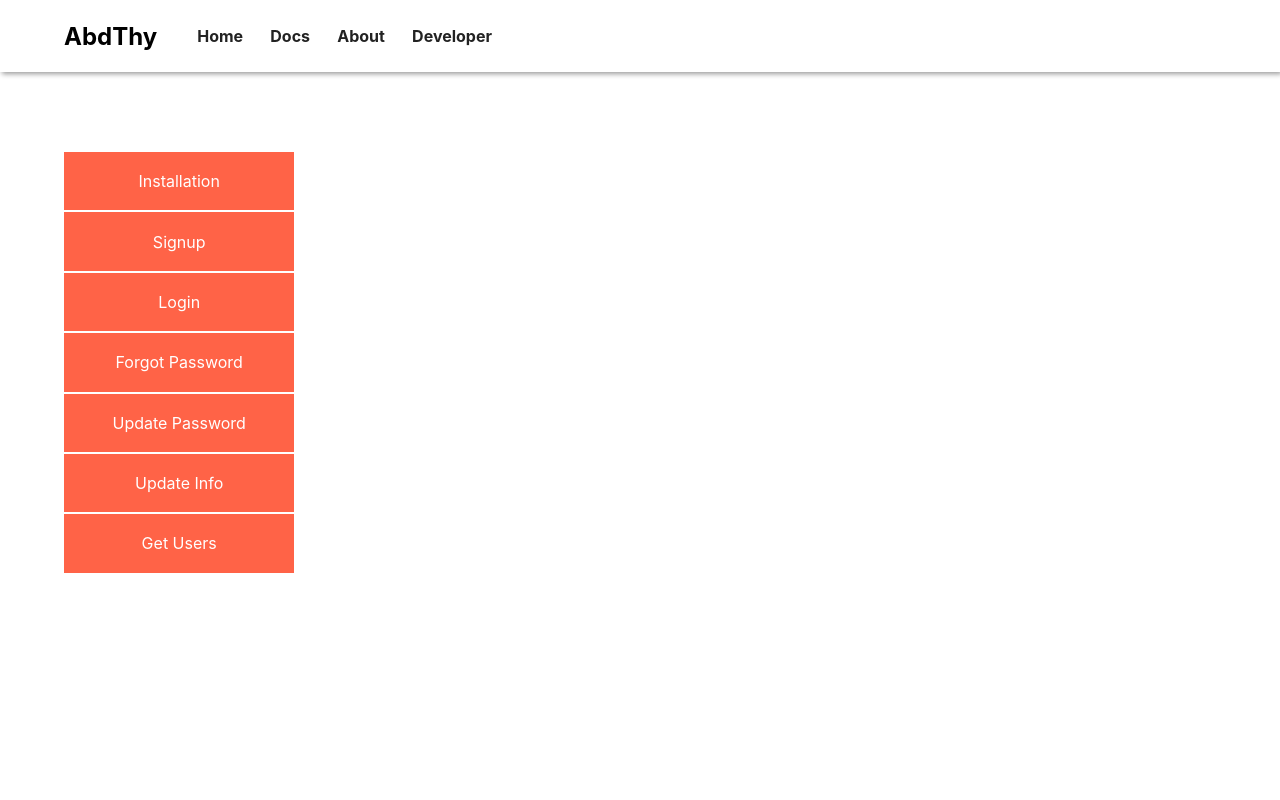
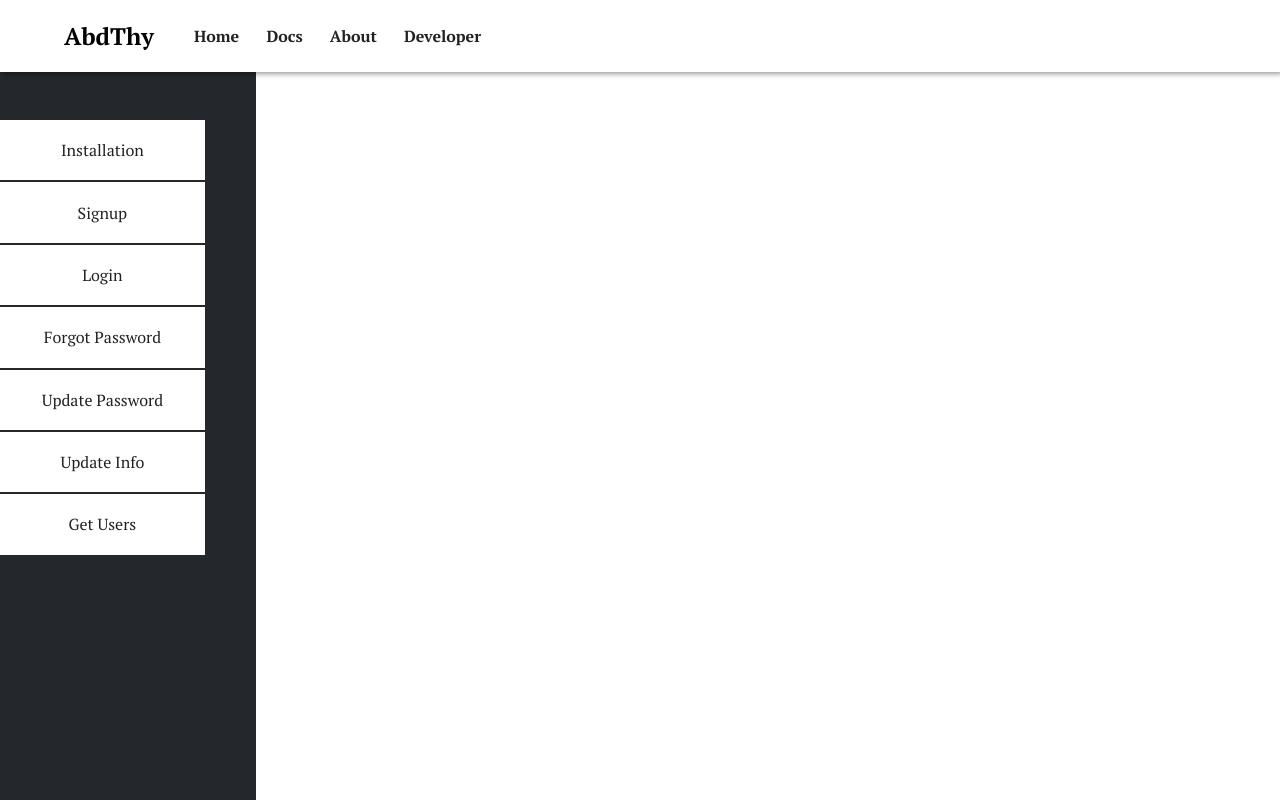
Before and after one commit to Abd-Alwahab/backend-api-auth-system-docs, a React (Create React App) app: page /docs in a window 1280 px wide. Built offline with nearby package versions, Linux system fonts and the light colour scheme.

Commit message:
working on get-start page

```diff
--- a/src/App.css
+++ b/src/App.css
@@ -1,6 +1,16 @@
+@import url("https://fonts.googleapis.com/css2?family=PT+Serif:wght@400;700&display=swap");
+
+.App {
+  overflow: hidden !important;
+}
+
 *::selection {
   background-color: #222;
   color: #fff;
+}
+
+body {
+  font-family: "PT Serif", serif;
 }
 
 .container {
@@ -50,6 +60,7 @@
 
 .active {
   background-color: teal;
+  color: #fff !important;
 }
 
 .logo {
@@ -127,14 +138,19 @@ h5 {
 /* Sub Navigation Style Start Here */
 .sub__nav {
   width: 20%;
-  margin-top: 4rem;
+
+  padding-top: 2rem;
+  margin-right: 1.2rem;
+  position: fixed;
+  background-color: rgb(36, 40, 44);
+  height: 100vh;
 }
 
 .sub__list {
-  width: 100%;
+  width: 80%;
   list-style: none;
   padding: 0;
-  background-color: tomato;
+  background-color: #fff;
 }
 
 .sub__item {
@@ -146,11 +162,11 @@ h5 {
 }
 
 .sub__item:not(:last-of-type) {
-  border-bottom: 2px solid rgb(255, 255, 255);
+  border-bottom: 2px solid rgb(39, 39, 39);
 }
 
 .sub__link {
-  color: #fff;
+  color: #222;
   text-decoration: none;
   display: block;
   height: 100%;
@@ -160,10 +176,37 @@ h5 {
 /* Docs Page Style */
 .docs {
   width: 100%;
-  display: flex;
+
+  justify-content: space-between;
+  /* background-color: rgb(97, 97, 97); */
 }
 
 .docs_content {
+  position: relative;
   width: 80%;
+  left: 20%;
   justify-content: space-between;
+  padding: 3.2rem;
+  overflow: hidden !important;
 }
+
+.docs_desc {
+  line-height: 1.6;
+  font-size: 1.2rem;
+  width: 90%;
+}
+
+.hilight {
+  background-color: #222;
+  color: #fff;
+  font-weight: bold;
+  padding: 1.4rem;
+  width: fit-content;
+  word-spacing: 15px;
+  margin: 1rem 0;
+}
+
+.hilight::selection {
+  background-color: tomato;
+  padding: 0.4rem;
+}
--- a/src/components/Installation.js
+++ b/src/components/Installation.js
@@ -1,7 +1,18 @@
 import React from "react";
 
 function Installation() {
-  return <div>How To Install</div>;
+  return (
+    <div>
+      <h2>How To Get Started</h2>
+      <p className="docs_desc">
+        To get started you need to jump over to this github repo and download the project
+        to your local enviroment or you can use this command{" "}
+        <div className="hilight">
+          git clone https://github.com/Abd-Alwahab/auth-system.git
+        </div>
+      </p>
+    </div>
+  );
 }
 
 export default Installation;
--- a/src/pages/Docs.js
+++ b/src/pages/Docs.js
@@ -7,7 +7,6 @@ import SubNavList from "../components/SubNavList";
 
 export default function Docs({ match }) {
   return (
-    <Container>
     <div className="docs">
       <SubNavList match={match} />
 
@@ -16,6 +15,5 @@ export default function Docs({ match }) {
         <Route path={`${match.path}/signup`} component={Signup} />
       </div>
     </div>
-    </Container>
   );
 }
```
Also changed, not shown: 1 other file (tests, documents, lock files or other folders). Lines whose indentation alone changed are shown as unchanged.
